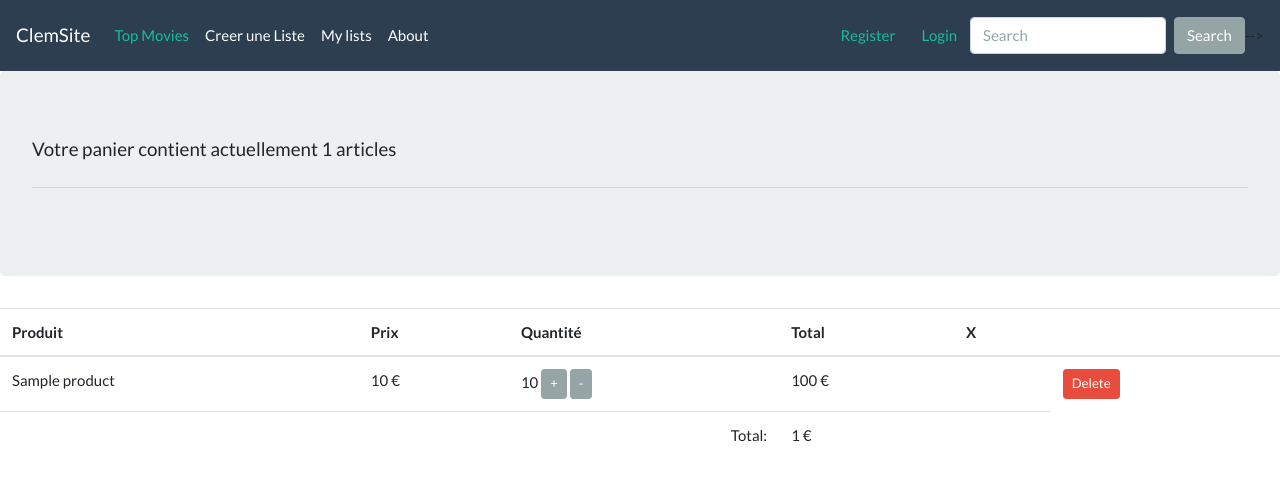
After one commit to clementterrien/E-commerce-Project, a Symfony app: template ecommerce/templates/cart/cart.html.twig in a window 1280 px wide. The commit adds this page. Shown: the top 481 px of the page. Run offline with Twig, Linux system fonts and the light colour scheme; the template is opened without the code that fills it: most values are stand-ins (such as "Sample title", 1, 10 or a date in 2020); some libraries are stand-ins or nearby versions.

Commit message:
cartController::Add,remove,show + template V.0.1

```diff
--- /dev/null
+++ b/ecommerce/templates/cart/cart.html.twig
@@ -0,0 +1,57 @@
+{% extends 'base.html.twig' %}
+
+{% block title %}Hello CartController!{% endblock %}
+
+{% block body %}
+
+{% if cart | length > 0 %}
+
+<div class="jumbotron">
+    <p class="lead">Votre panier contient actuellement {{ totalQuantity }} articles</p>
+    <hr class="my-4">
+</div>
+
+<table class="table">
+    <thead>
+        <tr>
+            <th>Produit</th>
+            <th>Prix</th>
+            <th>Quantité</th>
+            <th>Total</th>
+            <th>X</th>
+            <th></th>
+        </tr>
+    </thead>
+    <tbody>
+        {% for item in cart %}
+        <tr>
+            <td>{{ item.product.name }}</td>
+            <td>{{ item.product.price }} €</td>
+            <td>
+                {{ item.quantity }}
+                <a href=" {{ path("cart_add", {'product_id': item.product.id})}}" class="btn btn-secondary btn-sm">+</a>
+                <a href=" {{ path("cart_remove_one", {'product_id': item.product.id})}}"
+                    class="btn btn-secondary btn-sm">-</a>
+            </td>
+            <td>{{ item.product.price * item.quantity }} €</td>
+            <td></td>
+            <td>
+                <a href="{{ path("cart_remove", {'product_id': item.product.id})}}" class="btn btn-danger btn-sm">
+                    Delete
+                </a>
+            </td>
+        </tr>
+        {% endfor %}
+    </tbody>
+    <tfoot>
+        <tr>
+            <td colspan="3" class="text-right">Total:</td>
+            <td> {{ totalPrice }} €</td>
+            <td></td>
+        </tr>
+    </tfoot>
+</table>
+{% else %}
+<p>Surprise c'est vide</p>
+{% endif %}
+{% endblock %}
--- a/ecommerce/templates/favorite/showFavorite.html.twig
+++ b/ecommerce/templates/favorite/showFavorite.html.twig
@@ -12,6 +12,7 @@
     Favorite_id: {{ favoriteProduct.id }}</br>
     <a href=" {{ path("favorite_add", {'product_id': favoriteProduct.product.id}) }}"><button>Add</button></a>
     <a href=" {{ path("favorite_remove", {'favoriteProduct_id': favoriteProduct.id}) }}"><button>Remove</button></a>
+    <a href=" {{ path("cart_add", {'product_id': favoriteProduct.product.id}) }}"><button>Add Cart</button></a>
 </div>
 {% endfor %}
 
--- a/ecommerce/templates/partials/navbar.html.twig
+++ b/ecommerce/templates/partials/navbar.html.twig
@@ -2,21 +2,22 @@
 <html>
 
 <head>
-		<meta charset="UTF-8"/>
+	<meta charset="UTF-8" />
 	<title>
 		{% block title %}Welcome!
 		{% endblock %}
 	</title>
 	{% block stylesheets %}
-			<link rel="stylesheet" href="https://bootswatch.com/4/flatly/bootstrap.min.css"/>
-			<link rel="stylesheet" type="text/css" href="template/style.css"/>
+	<link rel="stylesheet" href="https://bootswatch.com/4/flatly/bootstrap.min.css" />
+	<link rel="stylesheet" type="text/css" href="template/style.css" />
 	{% endblock %}
 </head>
 
 <body>
 	<nav class="navbar navbar-expand-lg navbar-dark bg-primary">
 		<a class="navbar-brand" href=" {{ path('home') }} ">ClemSite</a>
-			<button class="navbar-toggler" type="button" data-toggle="collapse" data-target="#navbarColor01" aria-controls="navbarColor01" aria-expanded="false" aria-label="Toggle navigation">
+		<button class="navbar-toggler" type="button" data-toggle="collapse" data-target="#navbarColor01"
+			aria-controls="navbarColor01" aria-expanded="false" aria-label="Toggle navigation">
 			<span class="navbar-toggler-icon"></span>
 		</button>
 
@@ -34,9 +35,11 @@
 				<li class="nav-item">
 					<a class="nav-link" href="{{ path('home') }}">My lists</a>
 				</li>
+				{% if app.user %}
 				<li class="nav-item">
-						<a class="nav-link" href="#">Favorites</a>
+					<a class="nav-link" href="{{ path("favorite_show")}}">Favorites</a>
 				</li>
+				{% endif %}
 				<li class="nav-item">
 					<a class="nav-link" href="#">About</a>
 				</li>
@@ -53,12 +56,14 @@
 			<button type="button" class="btn btn-outline-primary">
 				<a href="{{ path('home')}}">My Profile</a>
 				<button type="button" class="btn btn-outline-primary">
+					<a href="{{ path('cart_show') }}">My Cart</a>
+					<button type="button" class="btn btn-outline-primary">
 						<a href="{{ path('app_logout') }}">Logout</a>
 					</button>
 					{% endif %}
 					<div class="searchbar">
 						<form action="{{ path('home') }}" class="form-inline my-2 my-lg-0" method="POST">
-							<input name="search" class="form-control mr-sm-2" type="text" placeholder="Search"/>
+							<input name="search" class="form-control mr-sm-2" type="text" placeholder="Search" />
 							<button class="btn btn-secondary my-2 my-sm-0" type="submit">
 								Search
 							</button>
@@ -73,4 +78,5 @@
 	</div>
 </body>
 </body>
+
 </html>
```
Also changed, not shown: ecommerce/src/Controller/CartController.php (added, +102 -0 lines). Lines whose indentation alone changed are shown as unchanged.
